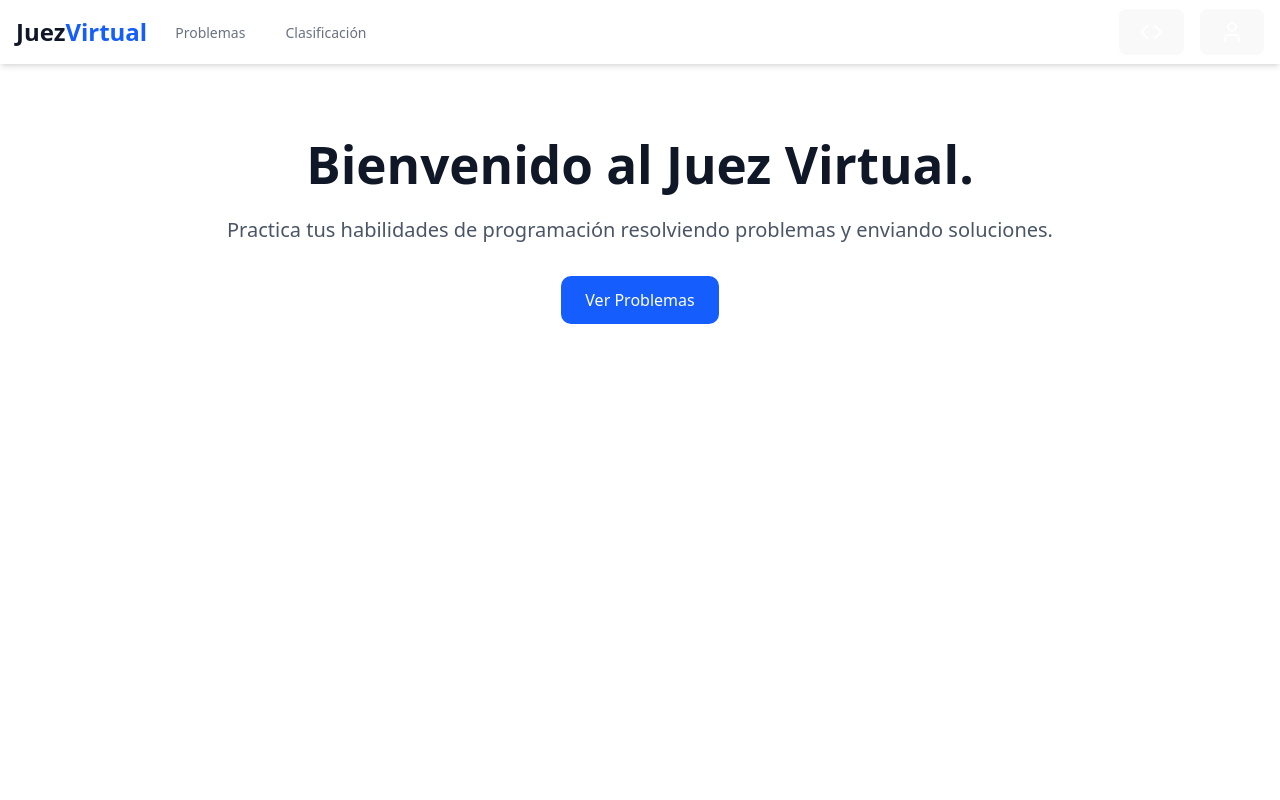
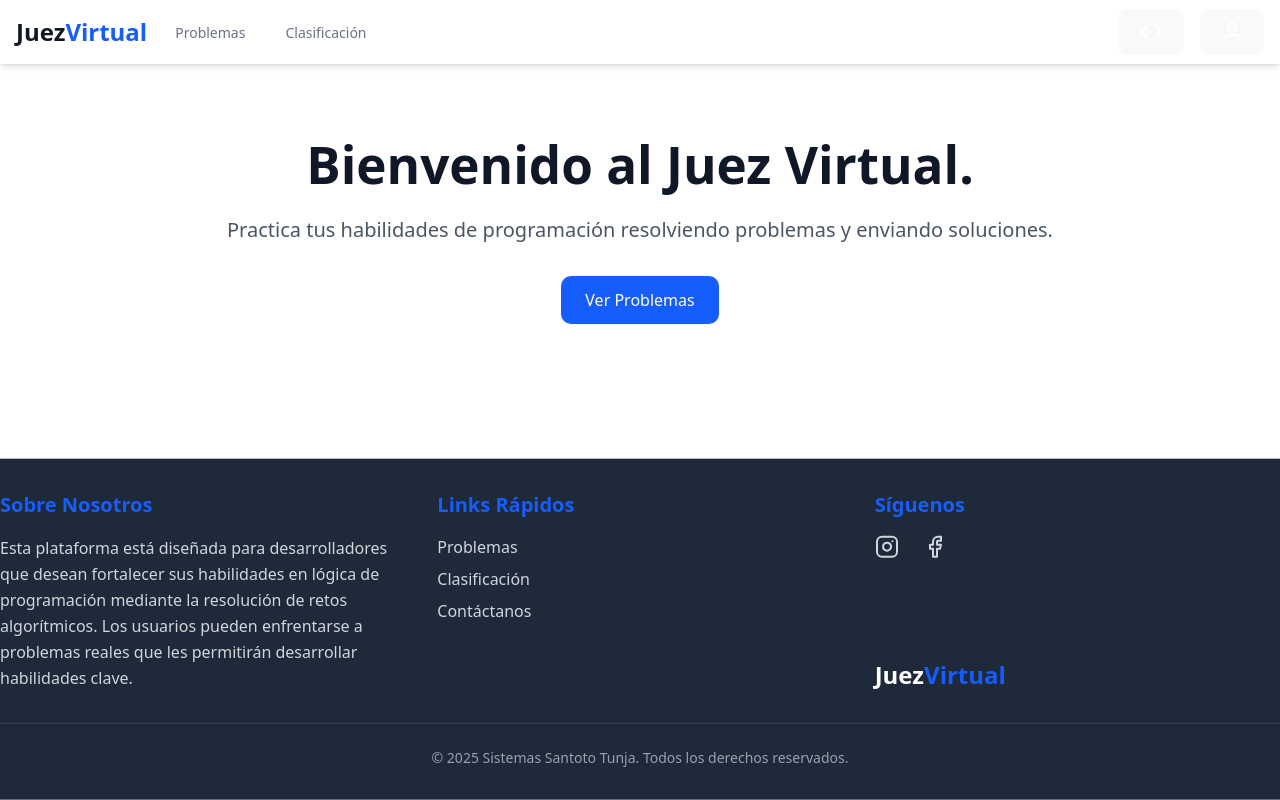
Before and after one commit to KendoTMJJ/front_juez, a React (Vite) app: page / in a window 1280 px wide. Built offline with nearby package versions, Linux system fonts and the light colour scheme; no server answers.

Commit message:
Cambios en la autorizacion del usuarios admin y se agregó un nuevo componente llamado "Footer"

```diff
--- a/src/App.jsx
+++ b/src/App.jsx
@@ -12,6 +12,7 @@ import RankingsPage from "./pages/RankingsPage";
 import Login from "./pagesUsers/loginPage";
 import Register from "./pagesUsers/registerPage";
 import ProfilePage from "./pagesUsers/profilePage";
+import Footer from "./components/Footer";
 
 function App() {
   return (
@@ -33,6 +34,7 @@ function App() {
           <Route path="/rankings" element={<RankingsPage />} />
         </Routes>
       </main>
+      <Footer />
     </div>
   );
 }
--- /dev/null
+++ b/src/components/Footer.jsx
@@ -0,0 +1,103 @@
+import { Link, useNavigate } from "react-router-dom";
+import { Instagram, Facebook } from "lucide-react";
+
+export function Footer() {
+  const navigate = useNavigate();
+
+  return (
+    <footer className="sticky top-[100vh] bg-gray-800 text-white py-8">
+      <div className="grid grid-cols-1 md:grid-cols-3 gap-8 max-w-7xl mx-auto">
+        {/* Columna 1: Sobre Nosotros */}
+        <div className="space-y-4">
+          <h2 className="text-xl font-bold text-blue-600">Sobre Nosotros</h2>
+          <p className="text-gray-300 leading-relaxed">
+            Esta plataforma está diseñada para desarrolladores que desean
+            fortalecer sus habilidades en lógica de programación mediante la
+            resolución de retos algorítmicos. Los usuarios pueden enfrentarse a
+            problemas reales que les permitirán desarrollar habilidades clave.
+          </p>
+        </div>
+
+        {/* Columna 2: Links Rápidos */}
+        <div className="space-y-4">
+          <h2 className="text-xl font-bold text-blue-600">Links Rápidos</h2>
+          <ul className="space-y-2">
+            <li>
+              <Link
+                to="/problems"
+                className="inline-block text-gray-300 hover:text-white transition-colors duration-200"
+              >
+                Problemas
+              </Link>
+            </li>
+            <li>
+              <Link
+                to="/rankings"
+                className="inline-block text-gray-300 hover:text-white transition-colors duration-200"
+              >
+                Clasificación
+              </Link>
+            </li>
+            <li>
+              <Link
+                to="/contact"
+                className="inline-block text-gray-300 hover:text-white transition-colors duration-200"
+              >
+                Contáctanos
+              </Link>
+            </li>
+          </ul>
+        </div>
+
+        {/* Columna 3: Redes Sociales */}
+        <div className="space-y-4">
+          <h2 className="text-xl font-bold text-blue-600">Síguenos</h2>
+          <ul className="flex space-x-6">
+            <li>
+              <a
+                href="https://www.instagram.com/sistemas_santoto_tunja/"
+                target="_blank"
+                rel="noopener noreferrer"
+                className="text-gray-300 hover:text-white transition-colors duration-200"
+                aria-label="Instagram"
+              >
+                <Instagram className="w-6 h-6" />
+              </a>
+            </li>
+            <li>
+              <a
+                href="https://www.facebook.com/SistemasSantotoTunja/?locale=es_LA"
+                target="_blank"
+                rel="noopener noreferrer"
+                className="text-gray-300 hover:text-white transition-colors duration-200"
+                aria-label="Facebook"
+              >
+                <Facebook className="w-6 h-6" />
+              </a>
+            </li>
+          </ul>
+
+          <div className="flex items-center mt-25">
+            <div
+              className="flex-shrink-0 flex items-center cursor-pointer"
+              onClick={() => navigate("/")}
+            >
+              <span className="text-2xl font-semibold text-white">Juez</span>
+              <span className="text-2xl font-bold text-blue-600">Virtual</span>
+            </div>
+          </div>
+        </div>
+      </div>
+
+      {/* Copyright */}
+      <div className="border-t border-gray-700 mt-8 pt-6 text-center">
+        <p className="text-gray-400 text-sm">
+          &copy; {new Date().getFullYear()} Sistemas Santoto Tunja. Todos los
+          derechos reservados.
+        </p>
+      </div>
+    </footer>
+  );
+}
+
+export default Footer;
--- a/src/components/Navbar.jsx
+++ b/src/components/Navbar.jsx
@@ -85,14 +85,14 @@ export function Navbar() {
                   >
                     <User className="h-6 w-6" />
                   </button>
+
                   <button
                     onClick={logout}
-                    style={{ backgroundColor: "#dc2626", color: "white" }}
-                    className="flex items-center px-4 py-2 rounded-md hover:bg-red-700 transition-colors"
+                    style={{ backgroundColor: "#dc2626" }}
+                    className="p-1 rounded-full text-gray-500 hover:text-gray-700 focus:outline-none"
                     title="Cerrar sesión"
                   >
-                    <LogOut className="h-4 w-4 mr-1" />
-                    <span>Salir</span>
+                    <LogOut className="h-6 w-6" />
                   </button>
                 </>
               ) : (
--- a/src/components/ToggleTheme.jsx
+++ b/src/components/ToggleTheme.jsx
@@ -1,40 +1,45 @@
-"use client"
-
-import { useState, useEffect } from "react"
-import { Moon, Sun } from "lucide-react"
+import { useState, useEffect } from "react";
+import { Moon, Sun } from "lucide-react";
 
 function ToggleTheme() {
   const [theme, setTheme] = useState(() => {
     // Intentar obtener el tema del localStorage
-    const savedTheme = localStorage.getItem("theme")
+    const savedTheme = localStorage.getItem("theme");
     // Si existe un tema guardado, usarlo; de lo contrario, usar la preferencia del sistema
-    return savedTheme || (window.matchMedia("(prefers-color-scheme: dark)").matches ? "dark" : "light")
-  })
+    return (
+      savedTheme ||
+      (window.matchMedia("(prefers-color-scheme: dark)").matches
+        ? "dark"
+        : "light")
+    );
+  });
 
   useEffect(() => {
     // Aplicar el tema al documento
     if (theme === "dark") {
-      document.documentElement.classList.add("dark")
+      document.documentElement.classList.add("dark");
     } else {
-      document.documentElement.classList.remove("dark")
+      document.documentElement.classList.remove("dark");
     }
     // Guardar el tema en localStorage
-    localStorage.setItem("theme", theme)
-  }, [theme])
+    localStorage.setItem("theme", theme);
+  }, [theme]);
 
   const toggleTheme = () => {
-    setTheme(theme === "light" ? "dark" : "light")
-  }
+    setTheme(theme === "dark" ? "dark" : "light");
+  };
 
   return (
     <button
       onClick={toggleTheme}
       className="p-2 rounded-full hover:bg-gray-200 dark:hover:bg-gray-700 transition-colors"
-      aria-label={theme === "light" ? "Activar modo oscuro" : "Activar modo claro"}
+      aria-label={
+        theme === "dark" ? "Activar modo oscuro" : "Activar modo claro"
+      }
     >
-      {theme === "light" ? <Moon size={20} /> : <Sun size={20} />}
+      {theme === "dark" ? <Moon size={20} /> : <Sun size={20} />}
     </button>
-  )
+  );
 }
 
-export default ToggleTheme
+export default ToggleTheme;
--- a/src/pages/ProblemListPage.jsx
+++ b/src/pages/ProblemListPage.jsx
@@ -1,6 +1,7 @@
 import { useState, useEffect, useCallback } from "react";
 import { Link } from "react-router-dom";
 import { fetchProblems } from "../services/apiProblem";
+import { isAdmin } from "../servicesUsuarios/authService";
 
 function ProblemListPage() {
   const [problems, setProblems] = useState([]);
@@ -28,7 +29,7 @@ function ProblemListPage() {
     <div className="max-w-6xl mx-auto">
       <div className="flex justify-between items-center mb-6">
         <h1 className="text-3xl font-bold text-gray-900">Problemas</h1>
-        {isAuthenticated && (
+        {isAuthenticated && isAdmin() && (
           <Link
             to="/problems/create"
             className="bg-blue-600 hover:bg-blue-700 text-white text-sm font-medium py-2 px-4 rounded"
@@ -118,7 +119,7 @@ function ProblemListPage() {
                         </Link>
                       )}
 
-                      {isAuthenticated && (
+                      {isAuthenticated && isAdmin() && (
                         <Link
                           to={`/problems/edit/${problem.codProblem}`}
                           className="text-gray-600 hover:text -gray-900"
--- a/src/servicesUsuarios/authService.js
+++ b/src/servicesUsuarios/authService.js
@@ -160,9 +160,11 @@ export function getAuthToken() {
 
 // Función para cerrar sesión
 export function logout() {
-  localStorage.removeItem("authToken")
-  localStorage.removeItem("userData")
-  localStorage.removeItem("idUser")
+
+  localStorage.clear();
+  // localStorage.removeItem("authToken")
+  // localStorage.removeItem("userData")
+  // localStorage.removeItem("idUser")
   window.location.href = "/"
 }
 
```
